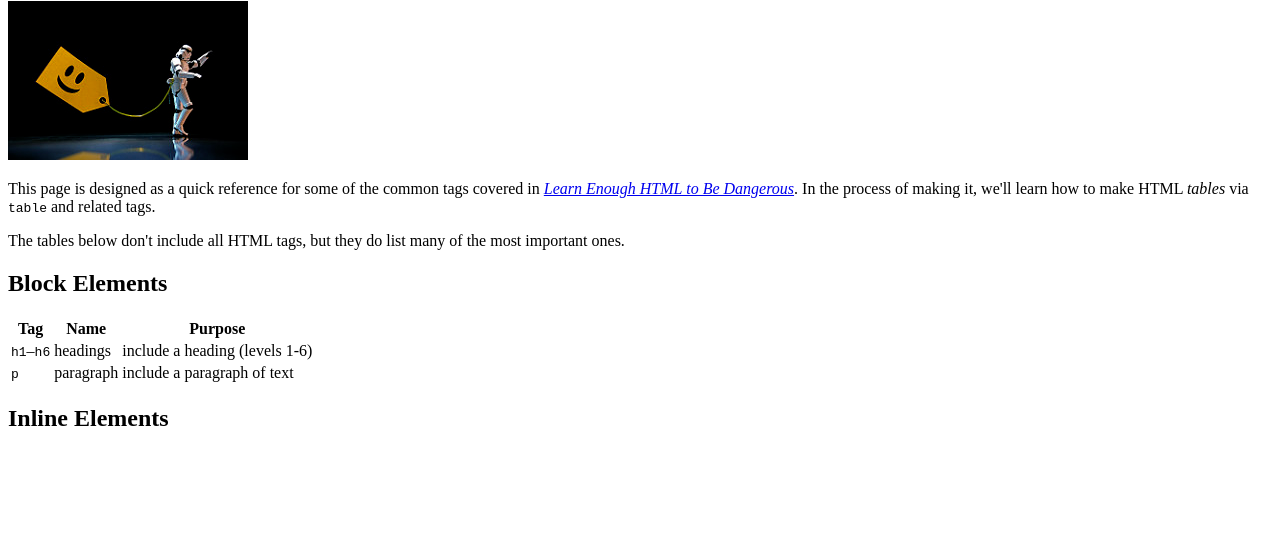
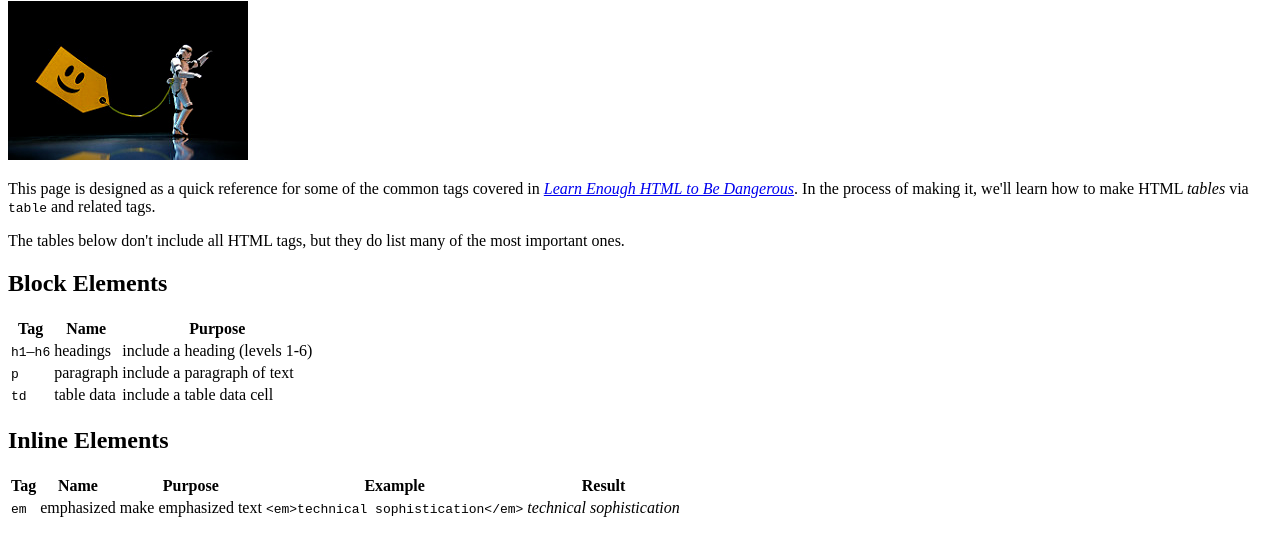
Before and after one commit to MishaSapsay/website, a plain HTML site: page tags.html in a window 1280 px wide. Shown: the part 79-634 px from the top of the page. Drawn offline with Linux system fonts and the light colour scheme.

Commit message:
Add Tables

```diff
--- a/tags.html
+++ b/tags.html
@@ -41,9 +41,31 @@
     		<td>paragraph</td>
     		<td>include a paragraph of text</td>
     	</tr>
+    	<tr>
+    		<td><code>td</code></td>
+    		<td>table data</td>
+    		<td>include a table data cell</td>
+    	</tr>
     </table>
 
     <h2>Inline Elements</h2>
 
+    <table>
+    	<tr>
+    		<th>Tag</th>
+    		<th>Name</th>
+    		<th>Purpose</th>
+    		<th>Example</th>
+    		<th>Result</th>
+    	</tr>
+    	<tr>
+    		<td><code>em</code></td>
+    		<td>emphasized</td>
+    		<td>make emphasized text</td>
+    		<td><code>&ltem&gttechnical sophistication&lt/em&gt</code></td>
+    		<td><em>technical sophistication</em></td>
+    	</tr>
+    </table>
+
   </body>
 </html>
```
